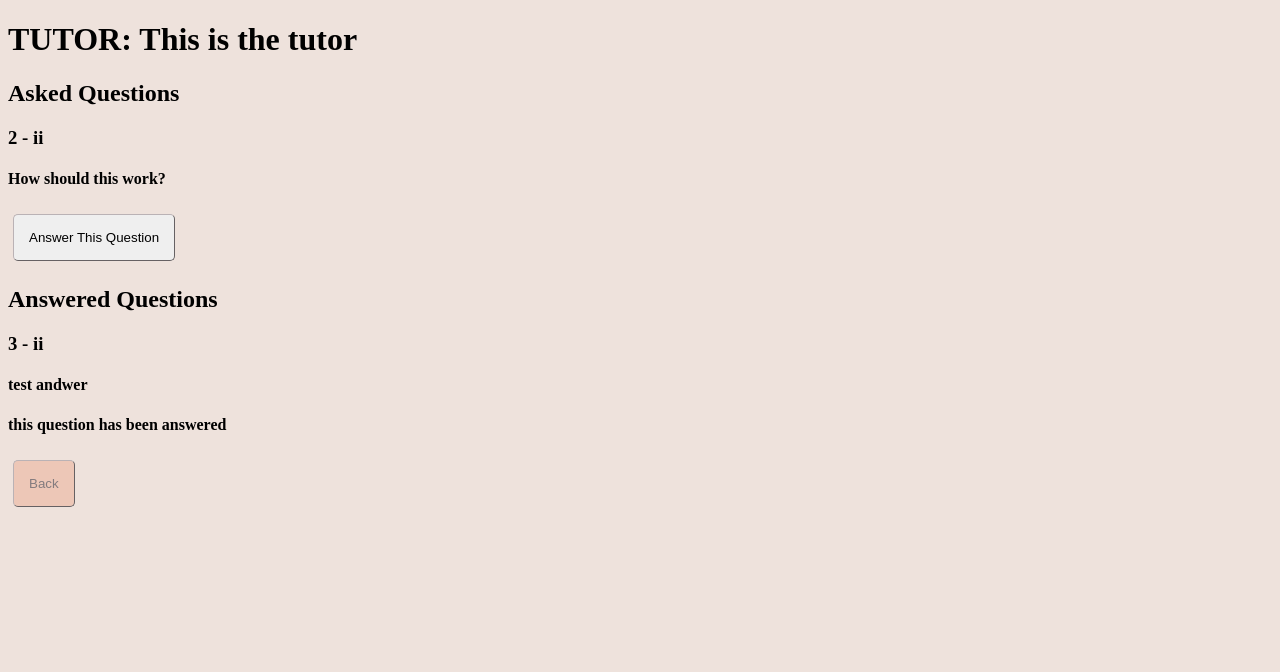
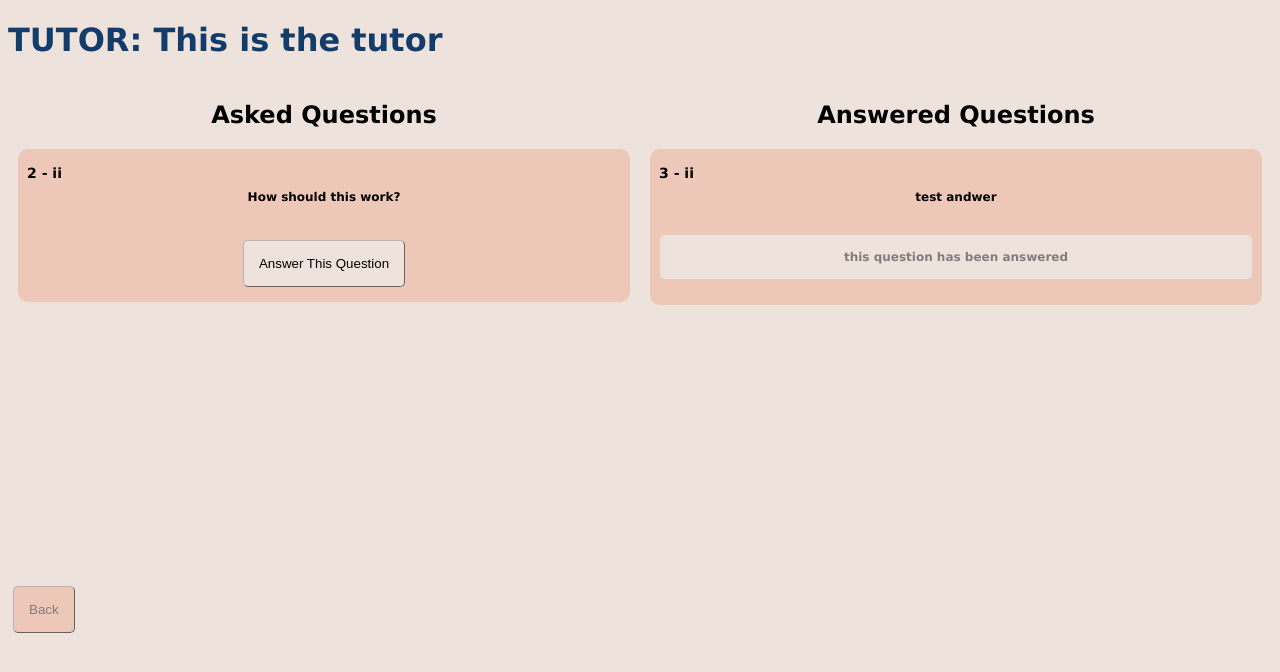
Before and after one commit to CallumTipper/MSc-Project, a Flask app: page /tutor in a window 1280 px wide. Shown: the top 672 px of the page. Run offline with Flask 2, Linux system fonts and the light colour scheme.

Commit message:
styled cards and titles

```diff
--- a/backend/static/stylesheet.css
+++ b/backend/static/stylesheet.css
@@ -10,6 +10,17 @@ pink = #AC3B61
 body {
     background-color: #EEE2DC;
     min-height: 100%;
+    font-family: Verdana, Geneva, Tahoma, sans-serif;
+}
+
+/* Title */
+
+.student-title {
+    color: #AC3B61;
+}
+
+.tutor-title {
+    color: #123C69;
 }
 
 /* Buttons */
@@ -50,15 +61,30 @@ button {
     color: #EEE2DC;
 }
 
+.tutor-answer{
+    background-color: #EEE2DC;
+}
+
 /* Hover buttons */
 button:hover{
     background-color: #EEE2DC;
 }
 
-.login-button:hover{
-    background-color: #EEE2DC;
-    color: #837b7e
+.login-button.tutor:hover{
+    background-color: #134a85;
+
 }
+
+.login-button.student:hover{
+    background-color: #d34e7a;
+
+}
+
+.tutor-answer:hover{
+    background-color: white;
+}
+
+
 
 /* //////////////////////////////////////// */
 
@@ -67,3 +93,48 @@ button:hover{
 form {
     text-align: center;
 }
+
+/* /////////////////////////////////////// */
+
+/* Cards */
+
+.main {
+    text-align: center;
+    width: 100%;
+    min-height: 500px;
+}
+
+.un-ans {
+    width: 50%;
+    float: left;
+}
+
+.ans {
+    width: 50%;
+    float: right;
+}
+
+.asked {
+    position: relative;
+    font-size: 12px;
+    background-color: #EDC7B7;
+    margin: 10px;
+    padding: 10px;
+    border-radius: 10px;
+}
+
+h3 {
+    position: absolute;
+    top: 2px;
+    left: 9px;
+}
+
+h4 {
+    padding: 15px;
+}
+
+h4:nth-child(3){
+    background-color:#EEE2DC;
+    border-radius: 5px;
+    color: #837b7e;
+}
--- a/backend/templates/student.html
+++ b/backend/templates/student.html
@@ -8,7 +8,7 @@
 </head>
 
 <body>
-    <h1>STUDENT: This is the studnet</h1>
+    <h1 class="student-title">STUDENT: This is the studnet</h1>
     <button class="submit" id="add-button" onclick="showForm()">
         Add Question
     </button>
--- a/backend/templates/tutor.html
+++ b/backend/templates/tutor.html
@@ -8,9 +8,7 @@
 </head>
 
 <body>
-    <h1>TUTOR: This is the tutor</h1>
-
-
+    <h1 class="tutor-title">TUTOR: This is the tutor</h1>
     <div class="main">
         <div class="un-ans">
             <h2>Asked Questions</h2>
@@ -18,7 +16,7 @@
             <div class="asked" id={{question.id}}>
                 <h3>{{question.number}} - {{question.section}}</h3>
                 <h4>{{question.question}}</h4>
-                <button id="add-button" onclick="showForm()">
+                <button class="tutor-answer" id="add-button" onclick="showForm()">
                     Answer This Question
                 </button>
                 <form id="Aform-hidden" method="POST" action="" style="display: none;">
```
